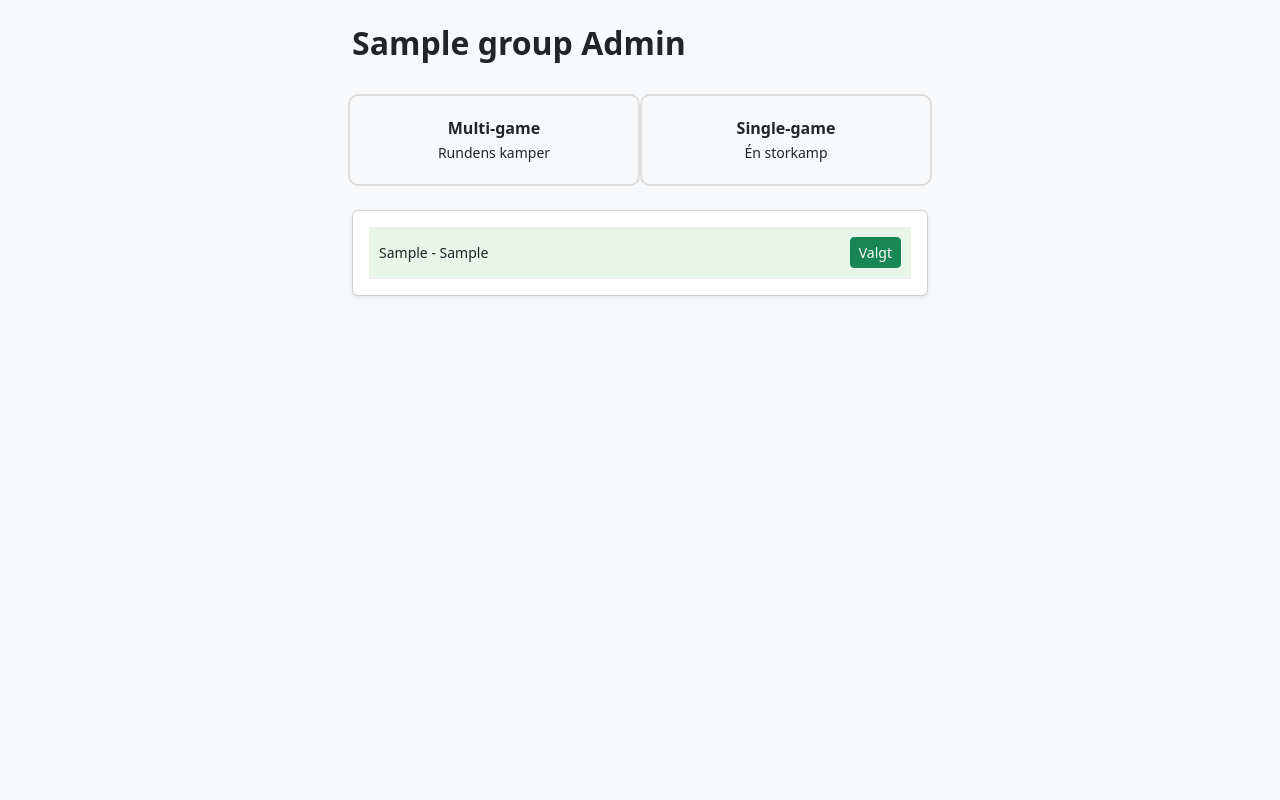
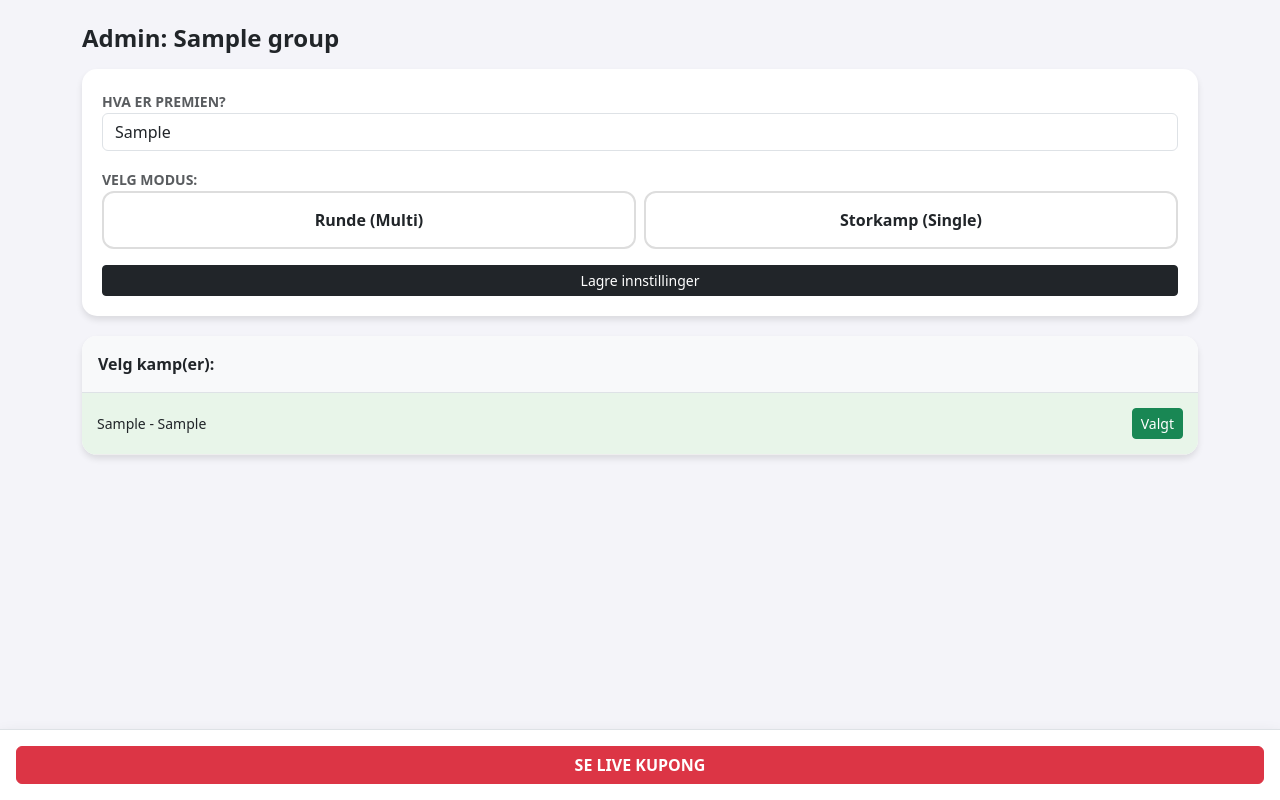
Before and after one commit to claseasybranding-ops/matchday-demo, a Flask app: a page that uses templates/group_admin.html in a window 1280 px wide. Run offline with Flask 3, Linux system fonts and the light colour scheme; tables that the repository leaves empty hold one stand-in row (values such as "Sample post").

Commit message:
Update group_admin.html

```diff
--- a/templates/group_admin.html
+++ b/templates/group_admin.html
@@ -1,31 +1,40 @@
 <!DOCTYPE html>
 <html>
 <head>
+    <meta name="viewport" content="width=device-width, initial-scale=1">
     <link href="https://cdn.jsdelivr.net/npm/bootstrap@5.3.0/dist/css/bootstrap.min.css" rel="stylesheet">
     <style>
-        body { background: #f8f9fa; }
-        .mode-btn { padding: 20px; cursor: pointer; border: 2px solid #ddd; border-radius: 10px; transition: 0.3s; }
-        .active-mode { border-color: #cc0000; background: #fff5f5; }
-        .match-card { background: white; padding: 10px; border-bottom: 1px solid #eee; }
-        .is-selected { background: #e8f5e9; }
+        body { background: #f4f4f9; padding-bottom: 50px; }
+        .admin-card { background: white; border-radius: 15px; padding: 20px; box-shadow: 0 4px 6px rgba(0,0,0,0.1); margin-bottom: 20px; }
+        .mode-btn { border: 2px solid #ddd; padding: 15px; border-radius: 12px; cursor: pointer; text-align: center; font-weight: bold; }
+        .active-mode { border-color: #cc0000; background: #fff5f5; color: #cc0000; }
+        .match-item { padding: 15px; border-bottom: 1px solid #eee; display: flex; justify-content: space-between; align-items: center; }
+        .selected { background: #e8f5e9; }
     </style>
 </head>
-<body class="p-4">
-    <div class="container" style="max-width: 600px;">
-        <h2 class="fw-bold">{{ group[1] }} Admin</h2>
+<body class="container py-4">
+    <h4 class="fw-bold mb-3">Admin: {{ group[1] }}</h4>
 
-        <div class="row g-2 my-4">
-            <div class="col-6 text-center mode-btn {% if group[4] == 'multi' %}active-mode{% endif %}" onclick="setM('multi')">
-                <strong>Multi-game</strong><br><small>Rundens kamper</small>
+    <div class="admin-card">
+        <label class="small fw-bold text-muted">HVA ER PREMIEN?</label>
+        <input type="text" id="prize" class="form-control mb-3" placeholder="F.eks. En stor pizza eller heder og gloria" value="{{ group[5] or '' }}">
+
+        <label class="small fw-bold text-muted">VELG MODUS:</label>
+        <div class="row g-2 mb-3">
+            <div class="col-6">
+                <div id="btn-multi" class="mode-btn {% if group[4] == 'multi' %}active-mode{% endif %}" onclick="updateSettings('multi')">Runde (Multi)</div>
             </div>
-            <div class="col-6 text-center mode-btn {% if group[4] == 'single' %}active-mode{% endif %}" onclick="setM('single')">
-                <strong>Single-game</strong><br><small>Én storkamp</small>
+            <div class="col-6">
+                <div id="btn-single" class="mode-btn {% if group[4] == 'single' %}active-mode{% endif %}" onclick="updateSettings('single')">Storkamp (Single)</div>
             </div>
         </div>
+        <button class="btn btn-dark btn-sm w-100" onclick="updateSettings('{{ group[4] }}')">Lagre innstillinger</button>
+    </div>
 
-        <div class="card p-3 shadow-sm">
+    <div class="admin-card p-0 overflow-hidden">
+        <div class="p-3 border-bottom fw-bold bg-light">Velg kamp(er):</div>
         {% for m in all_fixtures %}
-            <div class="match-card d-flex justify-content-between align-items-center {% if m[0] in selected_ids %}is-selected{% endif %}">
+        <div class="match-item {% if m[0] in selected_ids %}selected{% endif %}">
             <span class="small">{{ m[2] }} - {{ m[3] }}</span>
             <button class="btn btn-sm {% if m[0] in selected_ids %}btn-success{% else %}btn-outline-dark{% endif %}" onclick="toggleM('{{ m[0] }}')">
                 {% if m[0] in selected_ids %}Valgt{% else %}Velg{% endif %}
@@ -33,16 +42,26 @@
         </div>
         {% endfor %}
     </div>
+
+    <div class="fixed-bottom p-3 bg-white border-top shadow text-center">
+        <a href="/group/{{ group[2] }}" target="_blank" class="btn btn-danger fw-bold w-100">SE LIVE KUPONG</a>
     </div>
 
     <script>
-        function setM(m) {
-            fetch('/api/set_mode', { method: 'POST', headers: {'Content-Type': 'application/json'}, body: JSON.stringify({group_id: '{{ group[0] }}', mode: m}) })
-            .then(() => location.reload());
+        function updateSettings(mode) {
+            const prize = document.getElementById('prize').value;
+            fetch('/api/update_group_settings', {
+                method: 'POST',
+                headers: {'Content-Type': 'application/json'},
+                body: JSON.stringify({group_id: '{{ group[0] }}', mode: mode, prize_info: prize})
+            }).then(() => location.reload());
         }
         function toggleM(fid) {
-            fetch('/api/toggle_match', { method: 'POST', headers: {'Content-Type': 'application/json'}, body: JSON.stringify({group_id: '{{ group[0] }}', fixture_id: fid}) })
-            .then(() => location.reload());
+            fetch('/api/toggle_match', {
+                method: 'POST',
+                headers: {'Content-Type': 'application/json'},
+                body: JSON.stringify({group_id: '{{ group[0] }}', fixture_id: fid})
+            }).then(() => location.reload());
         }
     </script>
 </body>
```
Lines whose indentation alone changed are shown as unchanged.
